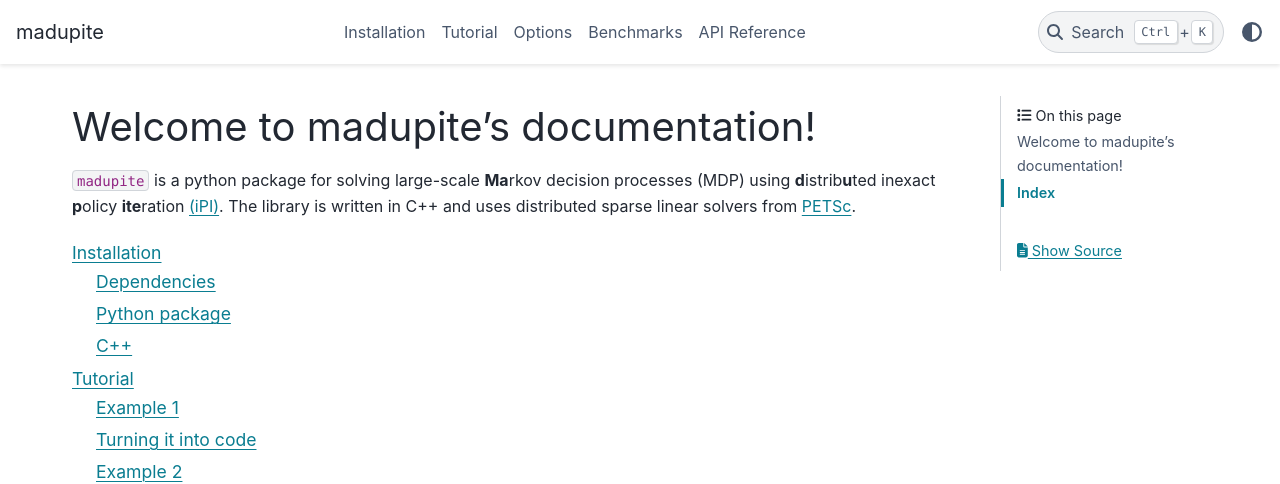
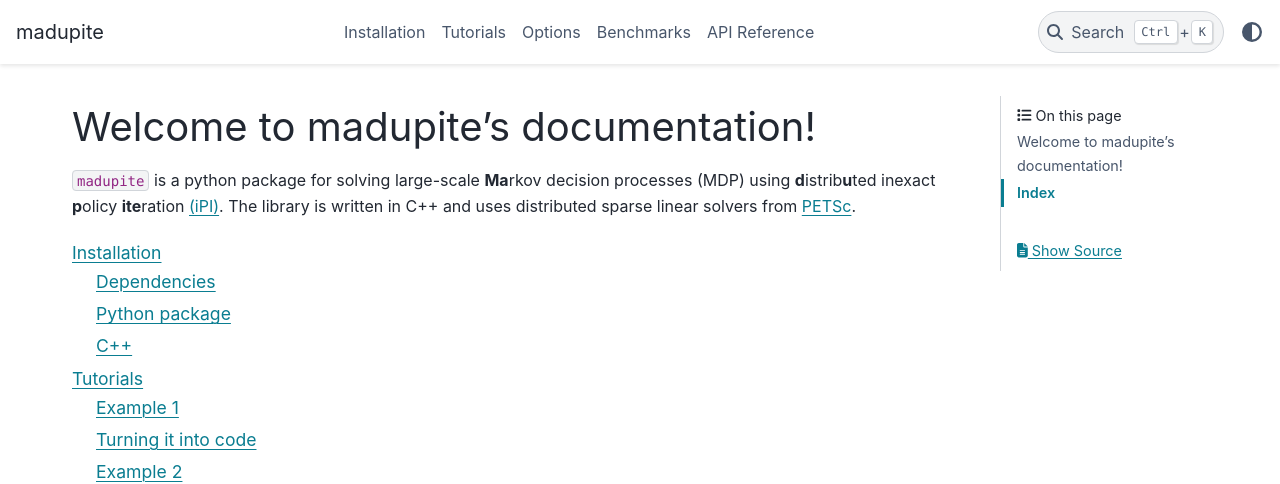
Before and after one commit to madupite/madupite, a Sphinx documentation site: the page built from docs/index.rst, in a window 1280 px wide and 1035 px high. Shown: the top 484 px of the window. Built offline with Sphinx 7.4.7 and the PyData theme 0.15.4, drawn with Linux system fonts in a browser that asks for light colours.

Commit message:
tutorials in  plural

```diff
--- a/docs/index.rst
+++ b/docs/index.rst
@@ -7,7 +7,7 @@
    :maxdepth: 2
 
    Installation <install>
-   Tutorial <tutorial>
+   Tutorials <tutorial>
    Options <options>
    Benchmarks <benchmarks>
    API Reference <apiref>
--- a/docs/tutorial.rst
+++ b/docs/tutorial.rst
@@ -1,4 +1,4 @@
-Tutorial
+Tutorials
 ===============
 
 Let's start with a minimal example that demonstrates how to quickly load and solve for the optimal value function and policy of a Markov Decision Process (MDP) using ``madupite``.
```
